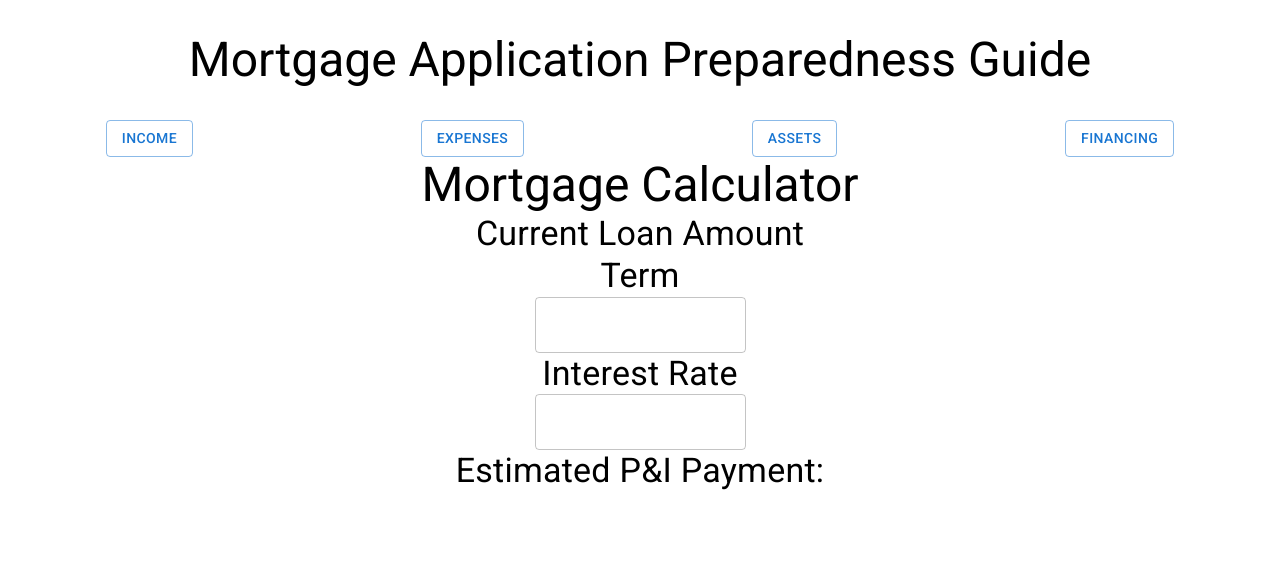
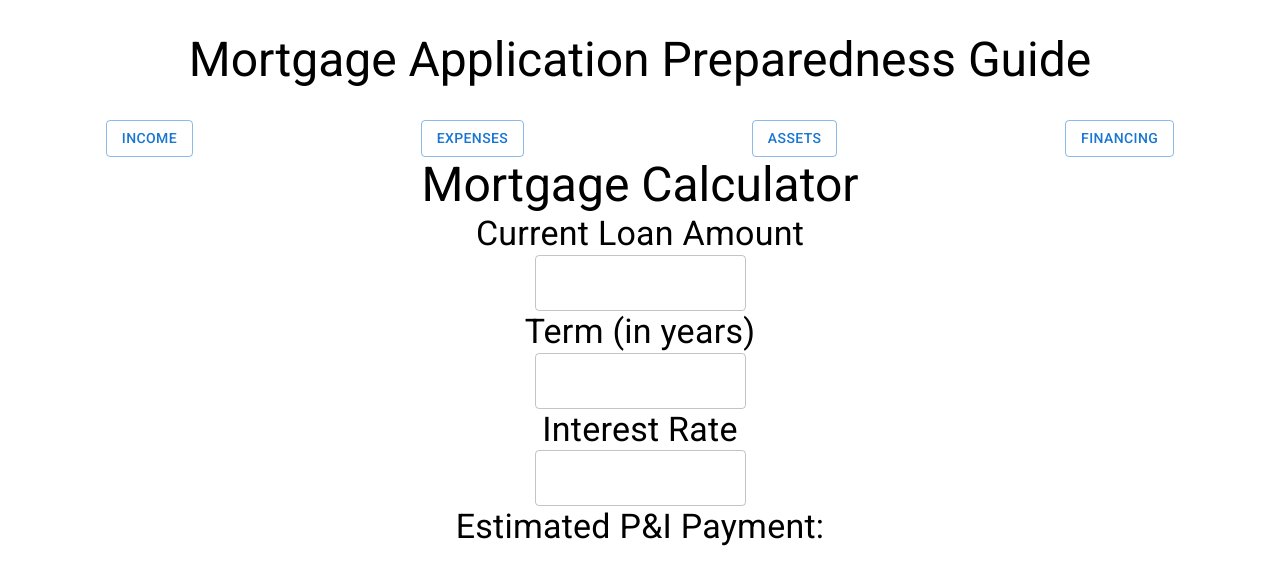
Before and after one commit to jschoff155/homefinancehero, a React (Create React App) app: page / in a window 1280 px wide. Both pictures are taken after a click on the button "FINANCING". Shown: the top 584 px of the page. Built offline with nearby package versions, Linux system fonts and the light colour scheme.

Commit message:
Removed content from home page until all bugs are worked out. Pushing to main.

```diff
--- a/src/ChildComponents/Financing.js
+++ b/src/ChildComponents/Financing.js
@@ -7,26 +7,34 @@ import "../StyleSheets/Financing.css";
 export default function Financing(props) {
   const [term, setTerm] = useState("");
   const [rate, setRate] = useState("");
+  const [loan, setLoan] = useState("");
 
   const rateForFormula = rate * 0.01;
 
   const paymentAmount =
-    props.apptotalLoanAmount *
-      (((rateForFormula / 12) * (1 + rateForFormula / 12) ** term) /
-        ((1 + rateForFormula / 12) ** term - 1)) || null;
+    (loan &&
+      term &&
+      rate &&
+      (
+        (parseInt(loan) *
+          ((rateForFormula / 12) * (1 + rateForFormula / 12) ** term)) /
+        ((1 + rateForFormula / 12) ** term - 1)
+      ).toFixed(2)) ||
+    null;
 
   const onChangeTerm = (event) => setTerm(event.target.value);
   const onChangeRate = (event) => setRate(event.target.value);
-
+  const onChangeLoan = (event) => setLoan(event.target.value);
   return (
     <Box textAlign={"center"}>
       <Typography variant="h3">Mortgage Calculator</Typography>
       <Typography variant="h4">Current Loan Amount</Typography>
-      <Typography variant="h4">{props.apptotalLoanAmount}</Typography>
-      <Typography variant="h4">Term</Typography>
-      <TextField type="text" value={term} onChange={onChangeTerm} />
+      <TextField type="int" value={loan} onChange={onChangeLoan} />
+      {/* <Typography variant="h4">{props.apptotalLoanAmount}</Typography> */}
+      <Typography variant="h4">Term (in years)</Typography>
+      <TextField type="int" value={term} onChange={onChangeTerm} />
       <Typography variant="h4">Interest Rate</Typography>
-      <TextField type="text" value={rate} onChange={onChangeRate} />
+      <TextField type="int" value={rate} onChange={onChangeRate} />
       <Typography variant="h4">Estimated P&I Payment:</Typography>
       <Typography variant="h4">{paymentAmount}</Typography>
     </Box>
```
